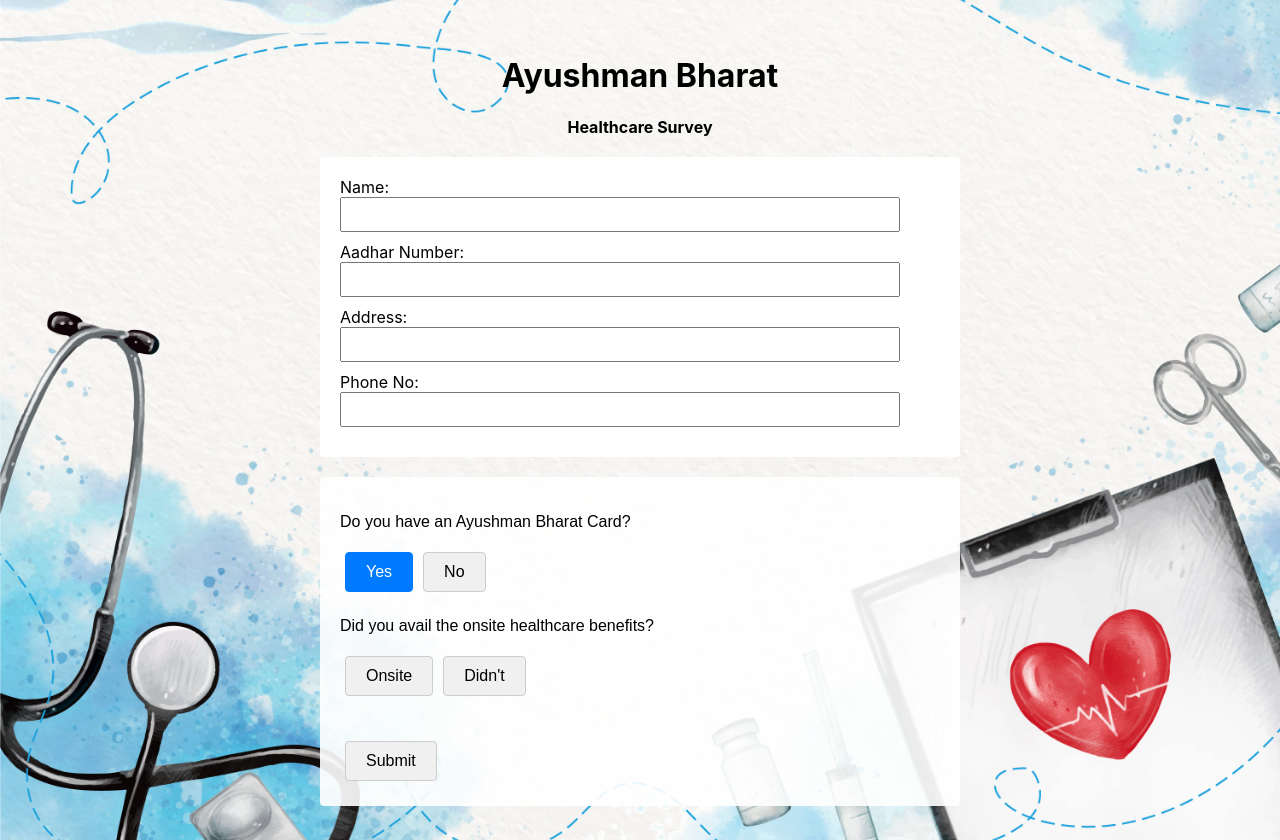
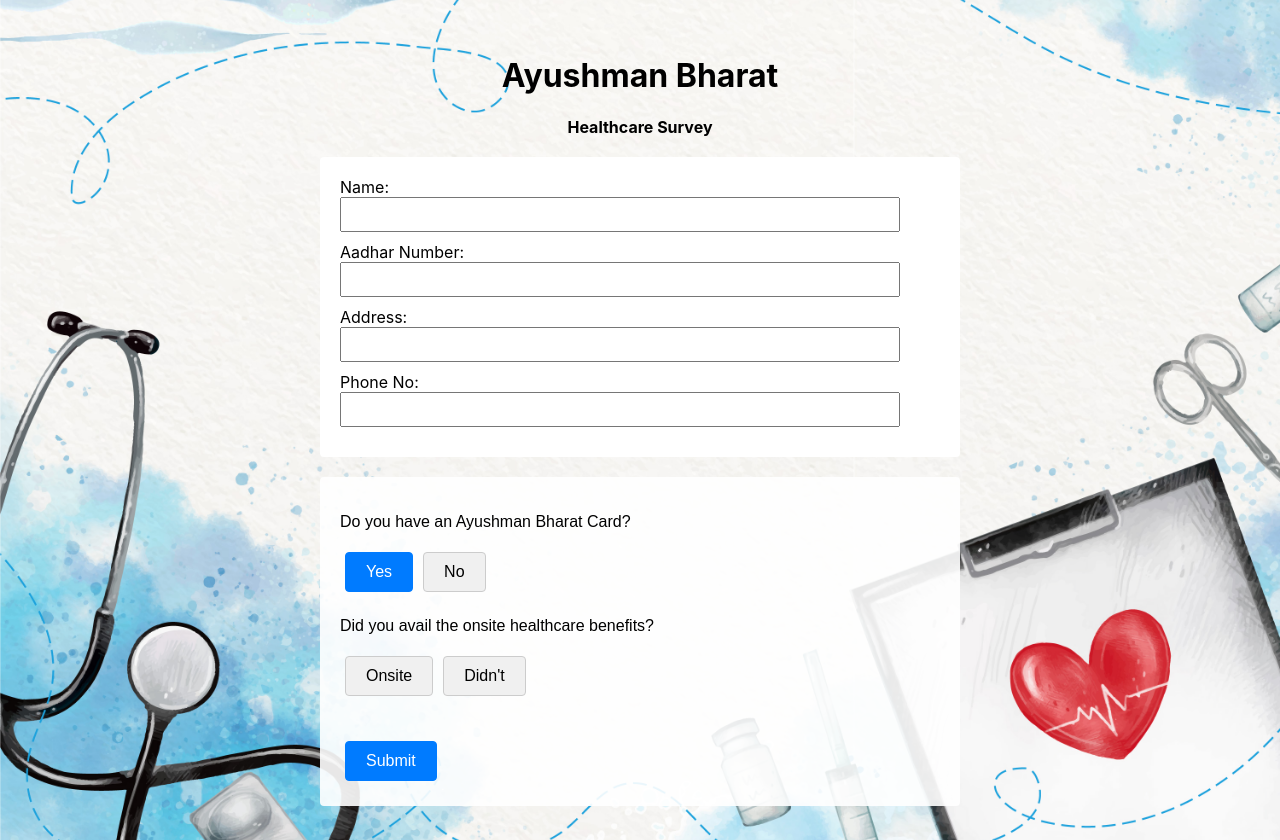
Before and after one commit to vishubhar/Ayushman, a React (Create React App) app: page / in a window 1280 px wide. Both pictures are taken after a click on the button "Yes". Built offline with nearby package versions, Linux system fonts and the light colour scheme.

Commit message:
Button update

```diff
--- a/src/App.js
+++ b/src/App.js
@@ -510,7 +510,7 @@
 
             <button
               type="submit"
-              style={{ ...defaultButtonStyle, marginTop: "20px" }}
+              style={{ ...selectedButtonStyle, marginTop: "20px" }}
             >
               Submit
             </button>
```
